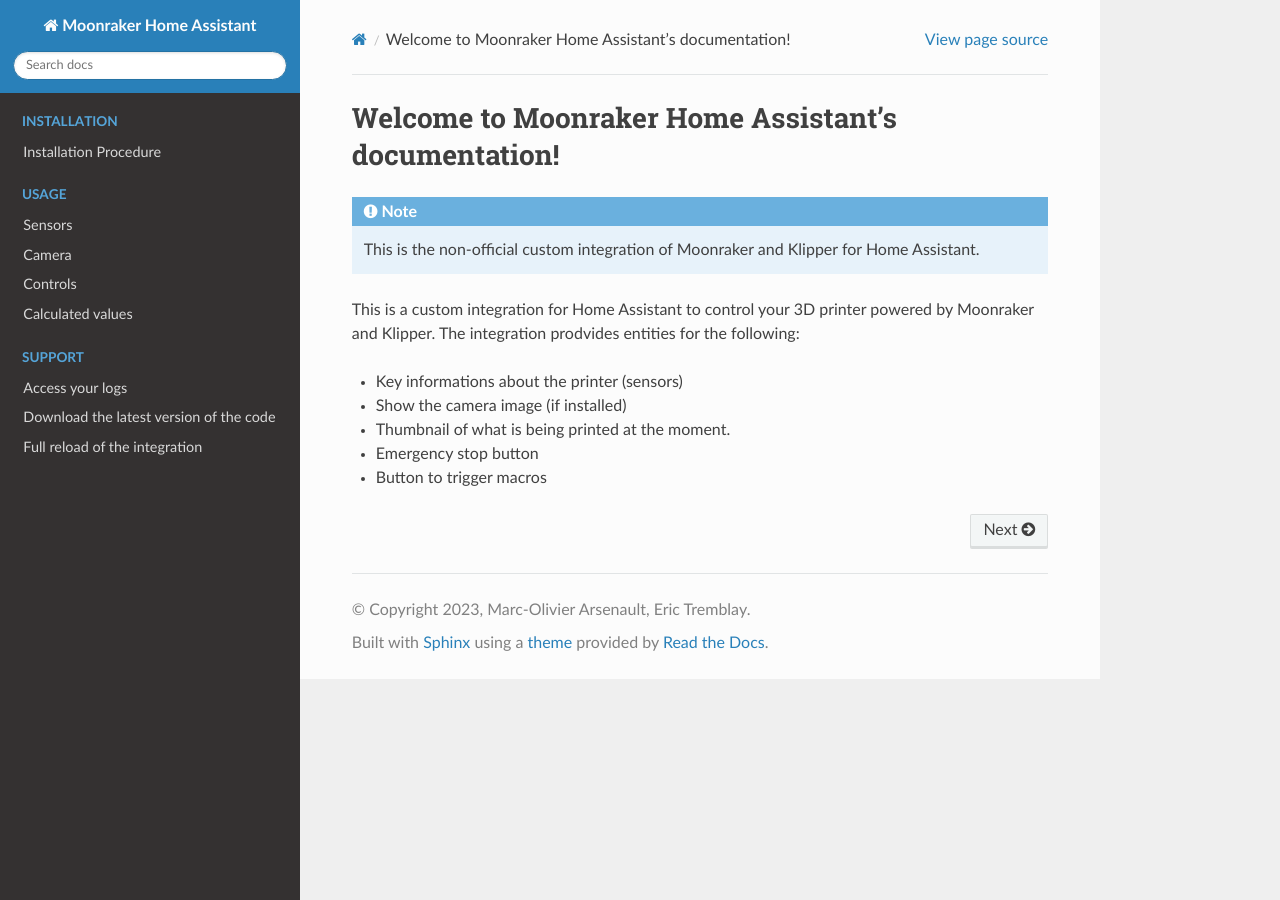
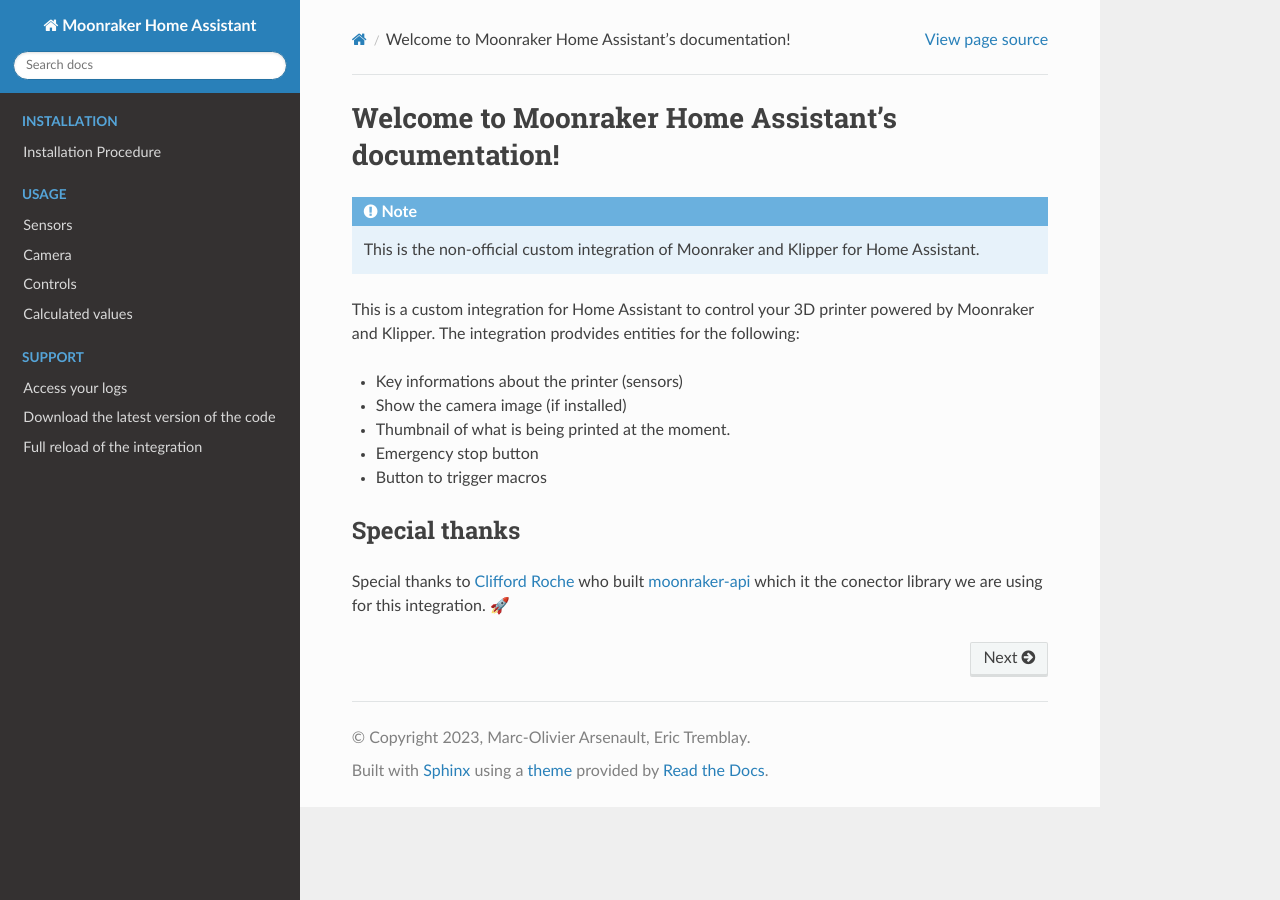
Before and after one commit to marcolivierarsenault/moonraker-home-assistant, a Sphinx documentation site: the page built from docs/index.rst, in a window 1280 px wide. Built offline with Sphinx 7.4.7 and the Read the Docs theme 2.0.0, drawn with Linux system fonts in a browser that asks for light colours.

Commit message:
add thanks to Clifford Roche

```diff
--- a/docs/index.rst
+++ b/docs/index.rst
@@ -17,8 +17,9 @@
 
 * Button to trigger macros
 
-
-
+Special thanks
+-------------------------------------
+Special thanks to `Clifford Roche <https://github.com/cmroche>`__ who built `moonraker-api <https://github.com/cmroche/moonraker-api>`__ which it the conector library we are using for this integration. 🚀
 
 
 .. toctree::
```
Also changed, not shown: README.md (+4 -0 lines).
